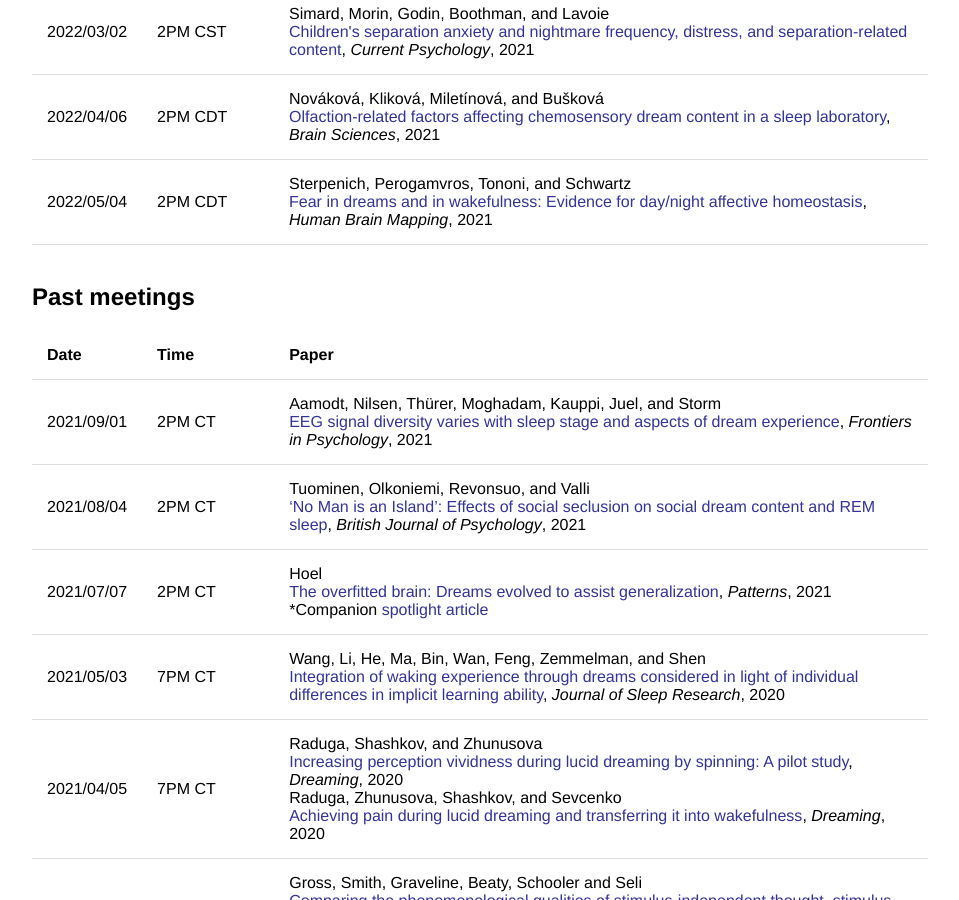
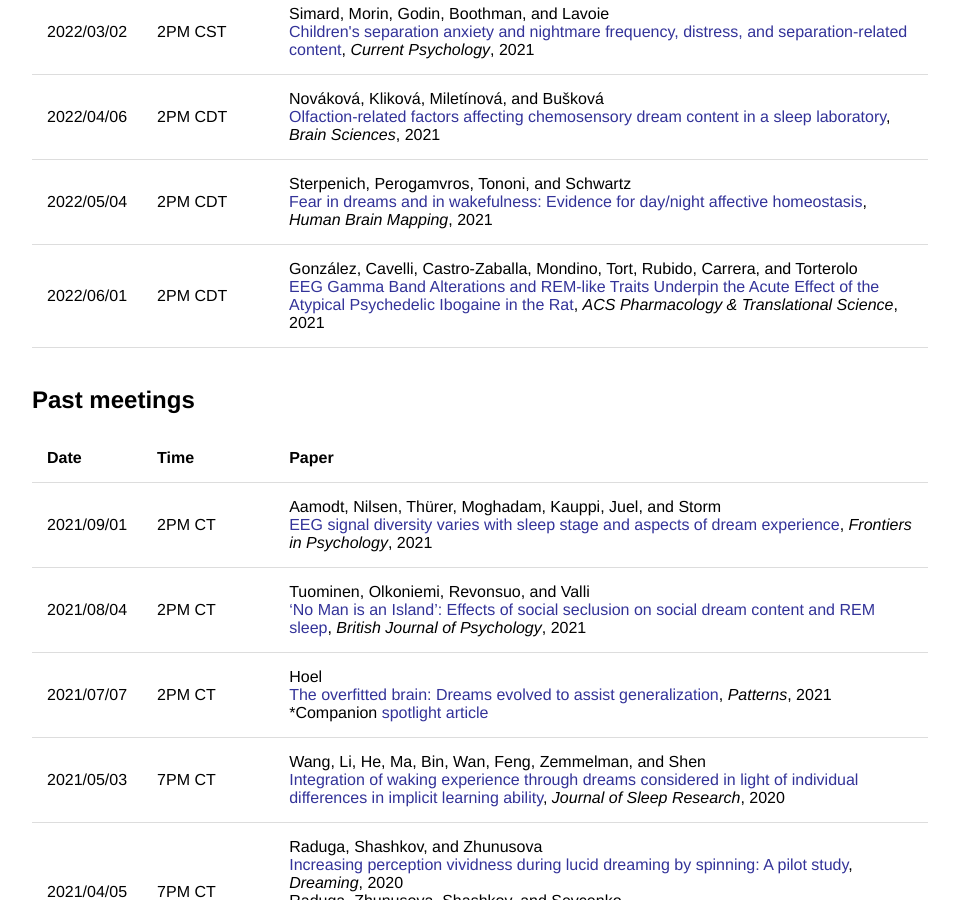
Before and after one commit to remrama/remrama.github.io, a Jekyll site: the page built from drrc/index.html, in a window 1280 px wide and 900 px high, scrolled down 778 px. Shown: the whole window, without its empty margins (160-1119 px from the left). Built offline with Jekyll 4.4.1, drawn with Linux system fonts in a browser that asks for light colours.

Commit message:
potential paper

```diff
--- a/drrc/index.html
+++ b/drrc/index.html
@@ -69,6 +69,11 @@ title: DRRC
             <td>2022/05/04</td>
             <td>2PM CDT</td>
             <td>Sterpenich, Perogamvros, Tononi, and Schwartz<br><a href="https://doi.org/10.3390/brainsci11091225">Fear in dreams and in wakefulness: Evidence for day/night affective homeostasis</a>, <i>Human Brain Mapping</i>, 2021</td>
+        </tr>
+        <tr>
+            <td>2022/06/01</td>
+            <td>2PM CDT</td>
+            <td>González, Cavelli, Castro-Zaballa, Mondino, Tort, Rubido, Carrera, and Torterolo<br><a href="https://doi.org/10.1021/acsptsci.0c00164">EEG Gamma Band Alterations and REM-like Traits Underpin the Acute Effect of the Atypical Psychedelic Ibogaine in the Rat</a>, <i>ACS Pharmacology & Translational Science</i>, 2021</td>
         </tr>
     </table>
 
```
